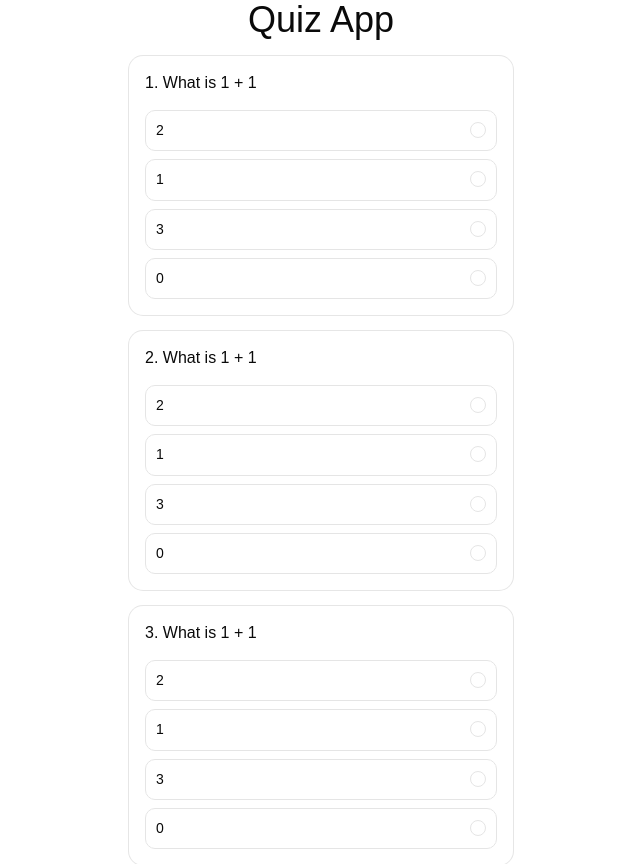
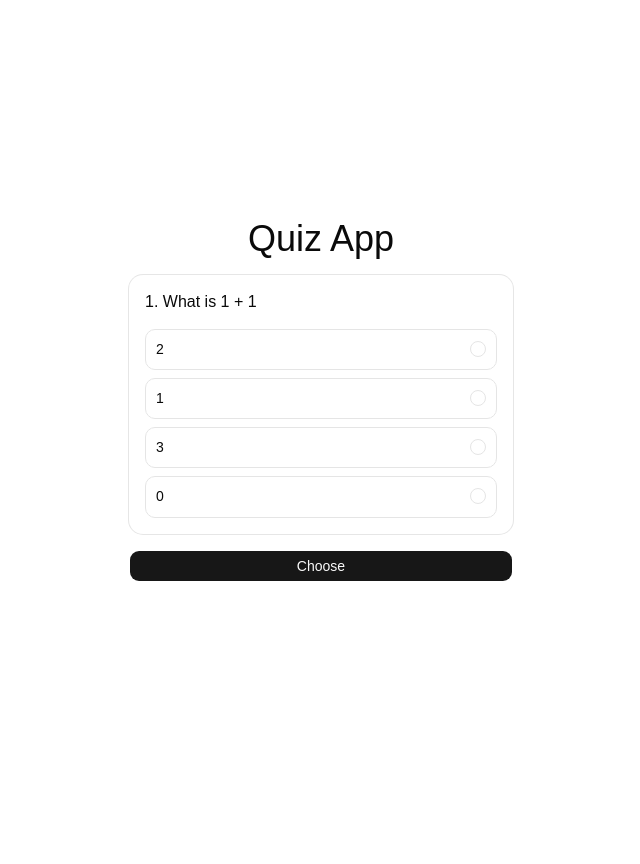
Before and after one commit to abyih/quiz-app, a React (Vite) app: page / in a window 1280 px wide. Shown: the top 864 px of the page, without its empty margins (319-959 px from the left). After the commit the page ends 800 px from the top, so only its background shows below. Built offline with nearby package versions, Linux system fonts and the light colour scheme.

Commit message:
feat:click-handler-fucntion

```diff
--- a/src/App.tsx
+++ b/src/App.tsx
@@ -1,5 +1,7 @@
 import type { QuizType } from "@/types";
 import Quiz from "@/components/quiz";
+import { useState } from "react";
+import { Button } from "@/components/ui/button";
 
 const quizs: QuizType[] = [
   {
@@ -25,12 +27,21 @@ const quizs: QuizType[] = [
 ];
 
 const App = () => {
+  const [currentQuizIndex, setCurrentQuizIndex] = useState<number>(0);
+
+  const handleClick = () => {
+    if (currentQuizIndex < quizs.length - 1) {
+      setCurrentQuizIndex(currentQuizIndex + 1);
+    }
+  };
   return (
     <div className="flex flex-col space-y-4 justify-center items-center min-h-lvh">
       <p className="text-4xl">Quiz App</p>
-      {quizs.map((quiz, index) => (
-        <Quiz key={index} quiz={quiz} index={index} />
-      ))}
+      <Quiz
+        quiz={quizs[currentQuizIndex]}
+        index={currentQuizIndex}
+        onClick={handleClick}
+      />
     </div>
   );
 };
--- a/src/components/quiz.tsx
+++ b/src/components/quiz.tsx
@@ -2,9 +2,25 @@ import type { QuizType } from "src/types";
 import { Card, CardContent, CardHeader, CardTitle } from "@/components/ui/card";
 import { RadioGroup, RadioGroupItem } from "@/components/ui/radio-group";
 import { Field, FieldContent, FieldLabel } from "./ui/field";
+import { Button } from "./ui/button";
+import { useState } from "react";
 
-const Quiz = ({ quiz, index }: { quiz: QuizType; index: number }) => {
+const Quiz = ({
+  quiz,
+  index,
+  onClick,
+}: {
+  quiz: QuizType;
+  index: number;
+  onClick: () => void;
+}) => {
+  const [selectedValue, setSelectedValue] = useState<string>("");
+  const handleClick = () => {
+    console.log(selectedValue);
+    // onClick();
+  };
   return (
+    <>
       <Card className="w-full max-w-sm">
         <CardHeader>
           <CardTitle>
@@ -12,9 +28,9 @@ const Quiz = ({ quiz, index }: { quiz: QuizType; index: number }) => {
           </CardTitle>
         </CardHeader>
         <CardContent>
-        <RadioGroup>
+          <RadioGroup onValueChange={setSelectedValue} value={selectedValue}>
             {quiz.choices.map((choice, index) => (
-            <FieldLabel>
+              <FieldLabel key={index}>
                 <Field orientation="horizontal">
                   <FieldContent>{choice}</FieldContent>
                   <RadioGroupItem value={index.toString()} />
@@ -24,6 +40,10 @@ const Quiz = ({ quiz, index }: { quiz: QuizType; index: number }) => {
           </RadioGroup>
         </CardContent>
       </Card>
+      <Button className="w-full max-w-sm" onClick={handleClick}>
+        Choose
+      </Button>
+    </>
   );
 };
 
```
Lines whose indentation alone changed are shown as unchanged.
